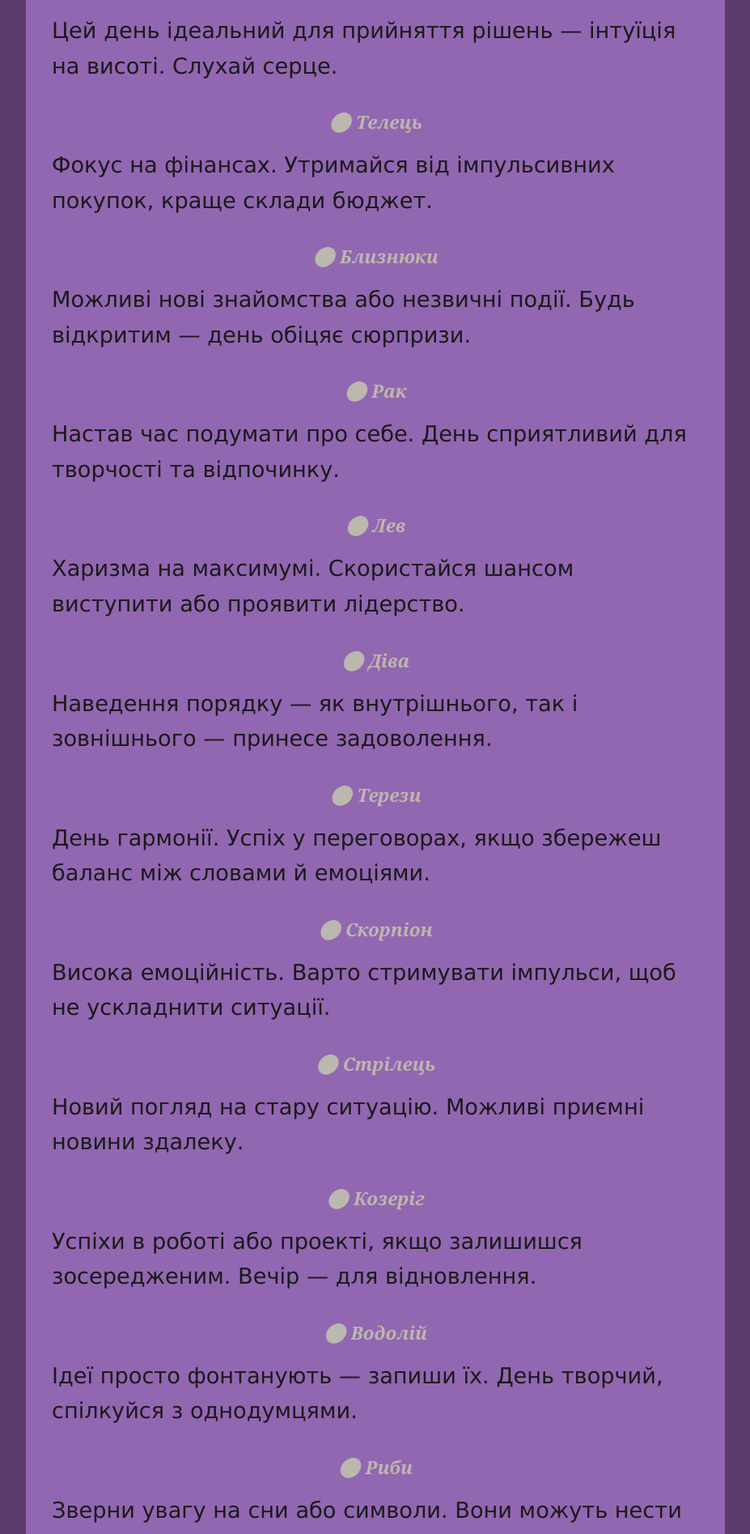
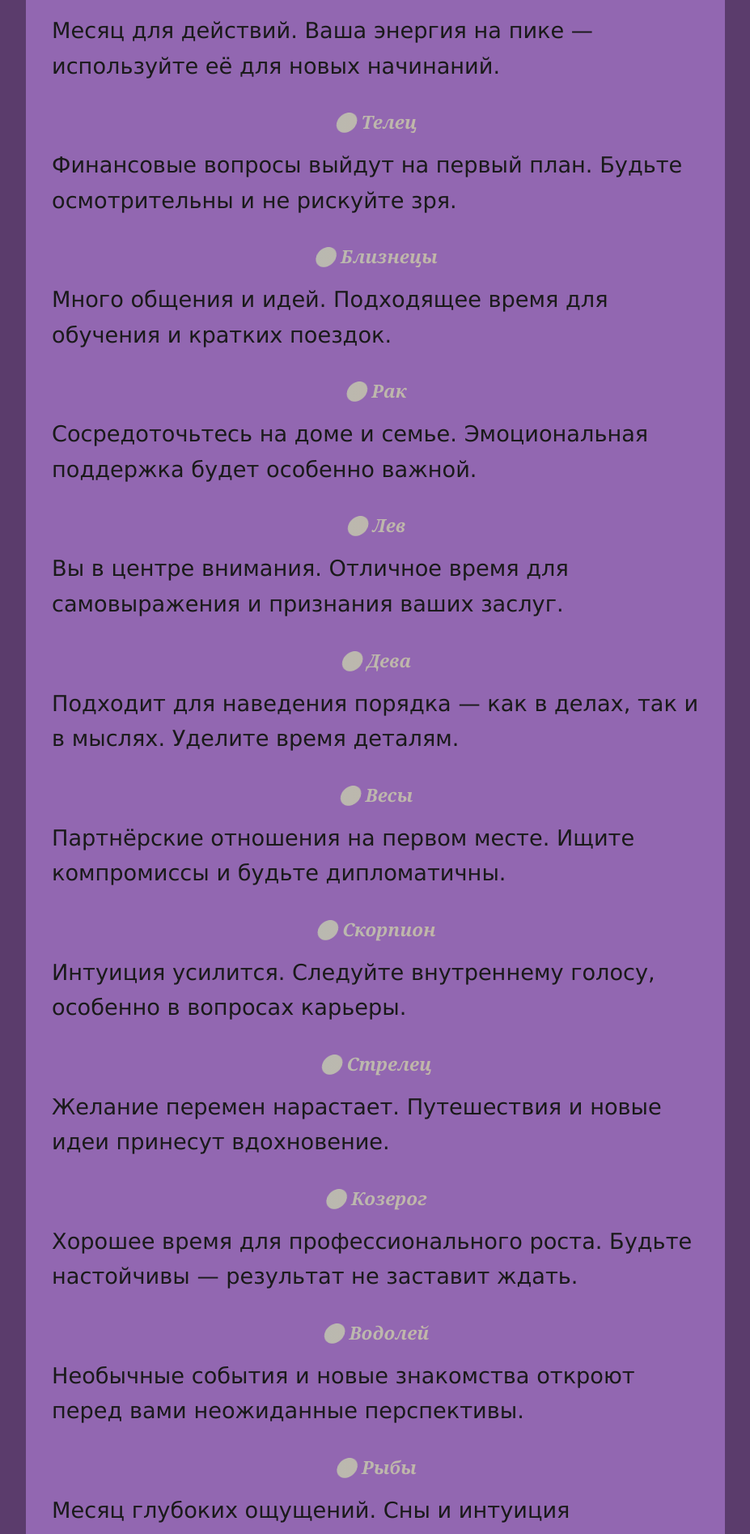
Before and after one commit to co-forester/react-astro-app, a React (Create React App) app in the folder frontend/: page /App/horoscope_july19 in a window 1280 px wide. Shown: the part 443-2337 px from the top of the page at 81% size, without its empty margins (176-1103 px from the left). Built offline with nearby package versions, Linux system fonts and the light colour scheme.

Commit message:
Оновив фронтенд

```diff
--- a/frontend/src/components/HoroscopeJuly19/HoroscopeJuly19.tsx
+++ b/frontend/src/components/HoroscopeJuly19/HoroscopeJuly19.tsx
@@ -29,46 +29,46 @@ return (
   <div>
 
   <main className={theme ? css.mainLight : css.mainDark}>
-    <h2>Гороскоп на 19 липня 2025 року</h2>
+    <h2>Гороскоп на август 2025 года</h2>
 
     <h2>♈ Овен</h2>
-    <p>Цей день ідеальний для прийняття рішень — інтуїція на висоті. Слухай серце.</p>
+    <p>Месяц для действий. Ваша энергия на пике — используйте её для новых начинаний.</p>
 
-    <h2>♉ Телець</h2>
-    <p>Фокус на фінансах. Утримайся від імпульсивних покупок, краще склади бюджет.</p>
+    <h2>♉ Телец</h2>
+    <p>Финансовые вопросы выйдут на первый план. Будьте осмотрительны и не рискуйте зря.</p>
 
-    <h2>♊ Близнюки</h2>
-    <p>Можливі нові знайомства або незвичні події. Будь відкритим — день обіцяє сюрпризи.</p>
+    <h2>♊ Близнецы</h2>
+    <p>Много общения и идей. Подходящее время для обучения и кратких поездок.</p>
+
     <h2>♋ Рак</h2>
-    <p>Настав час подумати про себе. День сприятливий для творчості та відпочинку.</p>
+    <p>Сосредоточьтесь на доме и семье. Эмоциональная поддержка будет особенно важной.</p>
 
     <h2>♌ Лев</h2>
-    <p>Харизма на максимумі. Скористайся шансом виступити або проявити лідерство.</p>
+    <p>Вы в центре внимания. Отличное время для самовыражения и признания ваших заслуг.</p>
 
-    <h2>♍ Діва</h2>
-    <p>Наведення порядку — як внутрішнього, так і зовнішнього — принесе задоволення.</p>
+    <h2>♍ Дева</h2>
+    <p>Подходит для наведения порядка — как в делах, так и в мыслях. Уделите время деталям.</p>
 
-    <h2>♎ Терези</h2>
-    <p>День гармонії. Успіх у переговорах, якщо збережеш баланс між словами й емоціями.</p>
+    <h2>♎ Весы</h2>
+    <p>Партнёрские отношения на первом месте. Ищите компромиссы и будьте дипломатичны.</p>
 
-    <h2>♏ Скорпіон</h2>
-    <p>Висока емоційність. Варто стримувати імпульси, щоб не ускладнити ситуації.</p>
+    <h2>♏ Скорпион</h2>
+    <p>Интуиция усилится. Следуйте внутреннему голосу, особенно в вопросах карьеры.</p>
 
-    <h2>♐ Стрілець</h2>
-    <p>Новий погляд на стару ситуацію. Можливі приємні новини здалеку.</p>
+    <h2>♐ Стрелец</h2>
+    <p>Желание перемен нарастает. Путешествия и новые идеи принесут вдохновение.</p>
 
-    <h2>♑ Козеріг</h2>
-    <p>Успіхи в роботі або проекті, якщо залишишся зосередженим. Вечір — для відновлення.</p>
+    <h2>♑ Козерог</h2>
+    <p>Хорошее время для профессионального роста. Будьте настойчивы — результат не заставит ждать.</p>
 
-    <h2>♒ Водолій</h2>
-    <p>Ідеї просто фонтанують — запиши їх. День творчий, спілкуйся з однодумцями.</p>
+    <h2>♒ Водолей</h2>
+    <p>Необычные события и новые знакомства откроют перед вами неожиданные перспективы.</p>
 
-    <h2>♓ Риби</h2>
-    <p>Зверни увагу на сни або символи. Вони можуть нести підказку для важливого рішення.</p>
+    <h2>♓ Рыбы</h2>
+    <p>Месяц глубоких ощущений. Сны и интуиция подскажут верное направление.</p>
   </main>
 
-
-  </div>
+</div>
  );
 };
 export {HoroscopeJuly19};
```
